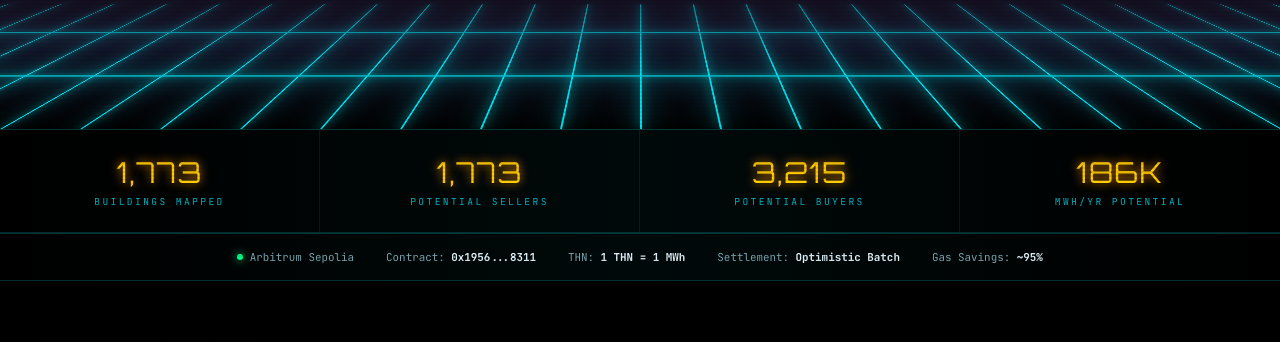
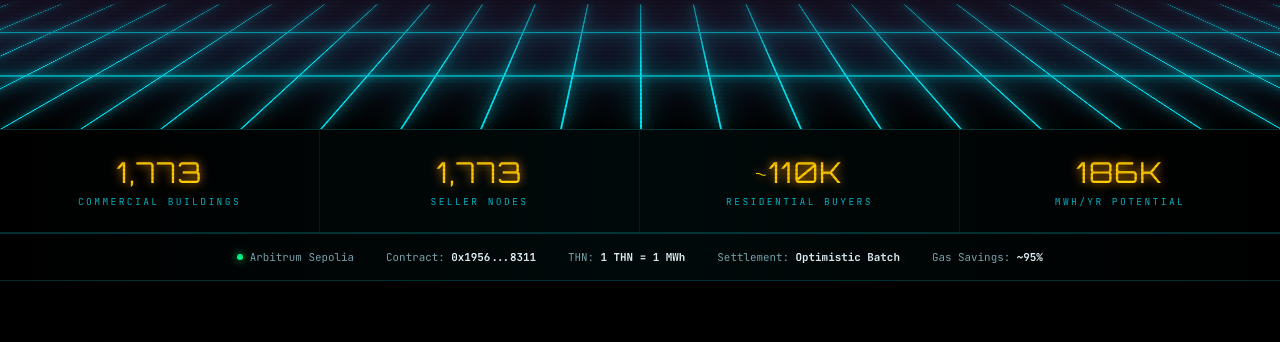
Before and after one commit to Him-69-Her/baseball-pitch-prediction, a website: page templates/mchenry.html in a window 1280 px wide. Shown: the part 311-653 px from the top of the page. Drawn offline with Linux system fonts and the light colour scheme; some packages are replaced by stand-ins of ours.

Commit message:
All buildings are buyers and sellers, residential count as stat

```diff
--- a/templates/mchenry.html
+++ b/templates/mchenry.html
@@ -496,9 +496,9 @@
 
 <!-- STATS -->
 <div class="stats">
-  <div class="stat"><div class="stat-num" id="stat-buildings">4,812</div><div class="stat-label">Buildings Mapped</div></div>
-  <div class="stat"><div class="stat-num" id="stat-sellers">2,847</div><div class="stat-label">Potential Sellers</div></div>
-  <div class="stat"><div class="stat-num" id="stat-buyers">3,215</div><div class="stat-label">Potential Buyers</div></div>
+  <div class="stat"><div class="stat-num" id="stat-buildings">—</div><div class="stat-label">Commercial Buildings</div></div>
+  <div class="stat"><div class="stat-num" id="stat-sellers">—</div><div class="stat-label">Seller Nodes</div></div>
+  <div class="stat"><div class="stat-num" id="stat-buyers">~110K</div><div class="stat-label">Residential Buyers</div></div>
   <div class="stat"><div class="stat-num" id="stat-mwh">186K</div><div class="stat-label">MWh/YR Potential</div></div>
 </div>
 
```
